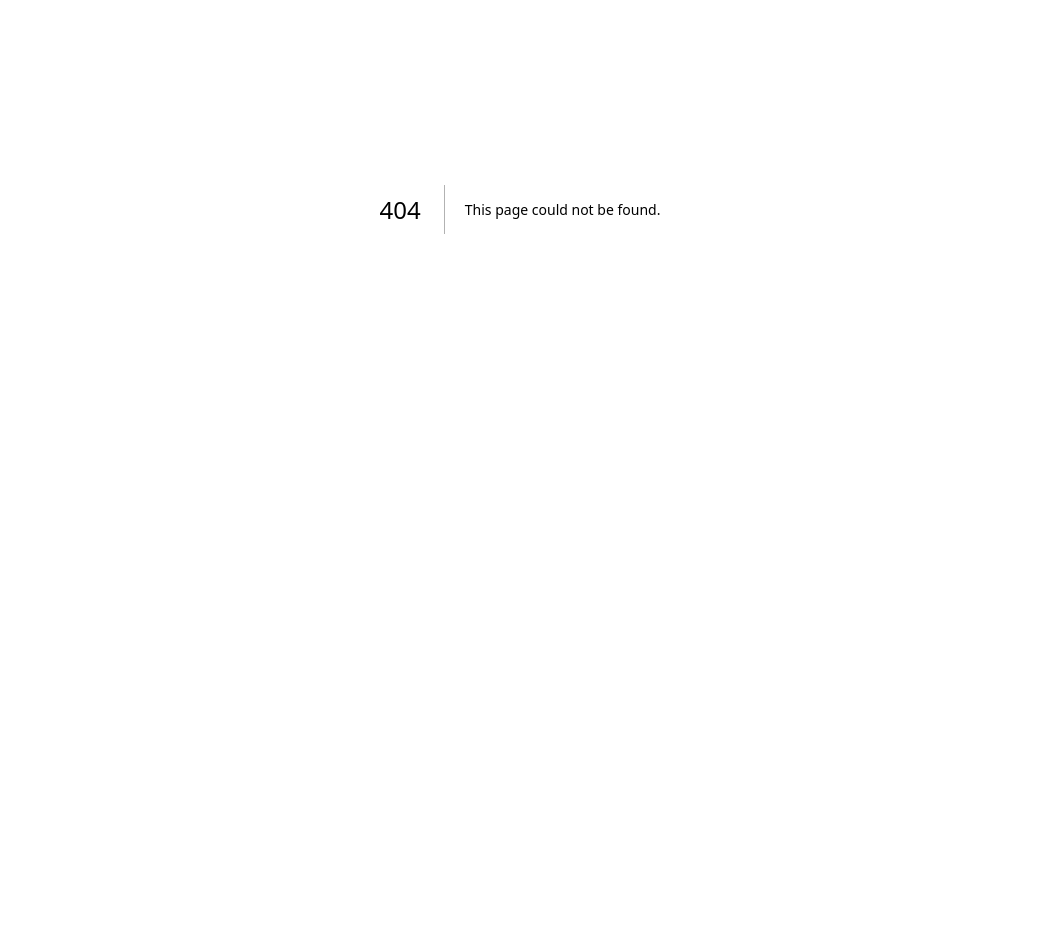
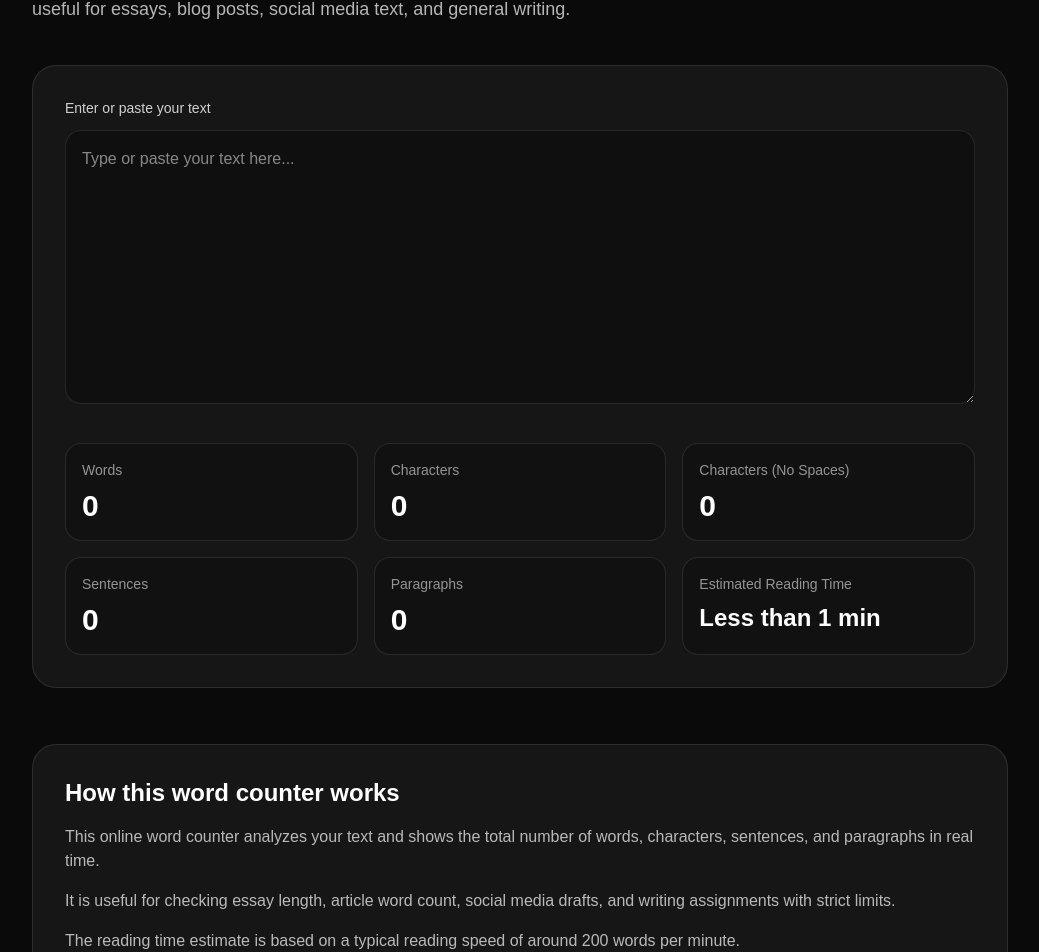
Before and after one commit to spacekjk/tool-nova-site, a Next.js app: page /word-counter in a window 1280 px wide. Before the commit this address had no page. Shown: the part 191-1143 px from the top of the page, without its empty margins (120-1159 px from the left). Before the commit the page ends 800 px from the top, so only its background shows below. Built offline with nearby package versions, Linux system fonts and the light colour scheme.

Commit message:
add word counter page

```diff
--- /dev/null
+++ b/app/word-counter/page.tsx
@@ -0,0 +1,184 @@
+"use client";
+
+import { useMemo, useState } from "react";
+
+function countWords(text: string) {
+  const trimmed = text.trim();
+  if (!trimmed) return 0;
+  return trimmed.split(/\s+/).length;
+}
+
+function countCharacters(text: string) {
+  return text.length;
+}
+
+function countCharactersNoSpaces(text: string) {
+  return text.replace(/\s/g, "").length;
+}
+
+function countSentences(text: string) {
+  const matches = text.match(/[^.!?]+[.!?]+/g);
+  if (!matches) {
+    return text.trim() ? 1 : 0;
+  }
+  return matches.length;
+}
+
+function countParagraphs(text: string) {
+  const trimmed = text.trim();
+  if (!trimmed) return 0;
+  return trimmed.split(/\n\s*\n/).length;
+}
+
+function estimatedReadingTime(wordCount: number) {
+  const minutes = wordCount / 200;
+  if (minutes < 1) return "Less than 1 min";
+  return `${Math.ceil(minutes)} min`;
+}
+
+export default function WordCounterPage() {
+  const [text, setText] = useState("");
+
+  const stats = useMemo(() => {
+    const words = countWords(text);
+    const characters = countCharacters(text);
+    const charactersNoSpaces = countCharactersNoSpaces(text);
+    const sentences = countSentences(text);
+    const paragraphs = countParagraphs(text);
+    const readingTime = estimatedReadingTime(words);
+
+    return {
+      words,
+      characters,
+      charactersNoSpaces,
+      sentences,
+      paragraphs,
+      readingTime,
+    };
+  }, [text]);
+
+  return (
+    <main className="min-h-screen bg-neutral-950 text-white">
+      <section className="mx-auto max-w-5xl px-6 py-14">
+        <div className="max-w-3xl">
+          <p className="mb-3 text-sm text-white/60">Free Online Text Tool</p>
+          <h1 className="text-4xl font-bold tracking-tight sm:text-5xl">
+            Word Counter
+          </h1>
+          <p className="mt-4 text-lg leading-8 text-white/70">
+            Count words, characters, sentences, and paragraphs instantly. This
+            free online word counter is useful for essays, blog posts, social
+            media text, and general writing.
+          </p>
+        </div>
+
+        <div className="mt-10 rounded-3xl border border-white/10 bg-white/5 p-6 sm:p-8">
+          <label className="mb-3 block text-sm font-medium text-white/80">
+            Enter or paste your text
+          </label>
+
+          <textarea
+            value={text}
+            onChange={(e) => setText(e.target.value)}
+            placeholder="Type or paste your text here..."
+            rows={10}
+            className="w-full rounded-2xl border border-white/10 bg-black/30 px-4 py-4 text-white outline-none focus:border-white/25"
+          />
+
+          <div className="mt-8 grid gap-4 sm:grid-cols-2 lg:grid-cols-3">
+            <div className="rounded-2xl border border-white/10 bg-black/20 p-4">
+              <p className="text-sm text-white/55">Words</p>
+              <p className="mt-2 text-3xl font-bold">{stats.words}</p>
+            </div>
+
+            <div className="rounded-2xl border border-white/10 bg-black/20 p-4">
+              <p className="text-sm text-white/55">Characters</p>
+              <p className="mt-2 text-3xl font-bold">{stats.characters}</p>
+            </div>
+
+            <div className="rounded-2xl border border-white/10 bg-black/20 p-4">
+              <p className="text-sm text-white/55">Characters (No Spaces)</p>
+              <p className="mt-2 text-3xl font-bold">
+                {stats.charactersNoSpaces}
+              </p>
+            </div>
+
+            <div className="rounded-2xl border border-white/10 bg-black/20 p-4">
+              <p className="text-sm text-white/55">Sentences</p>
+              <p className="mt-2 text-3xl font-bold">{stats.sentences}</p>
+            </div>
+
+            <div className="rounded-2xl border border-white/10 bg-black/20 p-4">
+              <p className="text-sm text-white/55">Paragraphs</p>
+              <p className="mt-2 text-3xl font-bold">{stats.paragraphs}</p>
+            </div>
+
+            <div className="rounded-2xl border border-white/10 bg-black/20 p-4">
+              <p className="text-sm text-white/55">Estimated Reading Time</p>
+              <p className="mt-2 text-2xl font-semibold">{stats.readingTime}</p>
+            </div>
+          </div>
+        </div>
+      </section>
+
+      <section className="mx-auto max-w-5xl px-6 pb-14">
+        <div className="rounded-3xl border border-white/10 bg-white/5 p-6 sm:p-8">
+          <h2 className="text-2xl font-semibold">How this word counter works</h2>
+          <div className="mt-4 space-y-4 text-white/70">
+            <p>
+              This online word counter analyzes your text and shows the total
+              number of words, characters, sentences, and paragraphs in real
+              time.
+            </p>
+            <p>
+              It is useful for checking essay length, article word count, social
+              media drafts, and writing assignments with strict limits.
+            </p>
+            <p>
+              The reading time estimate is based on a typical reading speed of
+              around 200 words per minute.
+            </p>
+          </div>
+        </div>
+      </section>
+
+      <section className="mx-auto max-w-5xl px-6 pb-16">
+        <div className="rounded-3xl border border-white/10 bg-white/5 p-6 sm:p-8">
+          <h2 className="text-2xl font-semibold">Frequently Asked Questions</h2>
+
+          <div className="mt-6 space-y-6">
+            <div>
+              <h3 className="text-lg font-medium">
+                How do I count words in a paragraph?
+              </h3>
+              <p className="mt-2 leading-7 text-white/70">
+                Paste the paragraph into the text box and the tool will count
+                the words automatically.
+              </p>
+            </div>
+
+            <div>
+              <h3 className="text-lg font-medium">
+                Does this tool count characters too?
+              </h3>
+              <p className="mt-2 leading-7 text-white/70">
+                Yes. It counts total characters, characters without spaces,
+                sentences, paragraphs, and estimated reading time.
+              </p>
+            </div>
+
+            <div>
+              <h3 className="text-lg font-medium">
+                Can I use this online word counter for free?
+              </h3>
+              <p className="mt-2 leading-7 text-white/70">
+                Yes. Tool Nova provides this word counter online for free with
+                no sign-up required.
+              </p>
+            </div>
+          </div>
+        </div>
+      </section>
+    </main>
+  );
+}
```
